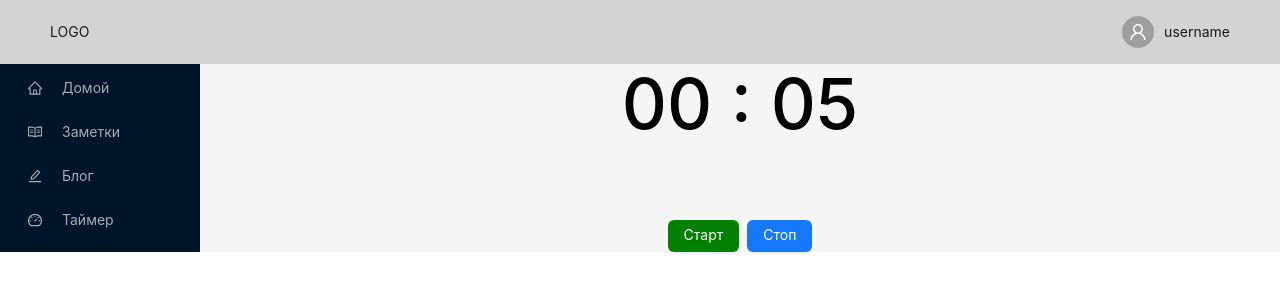
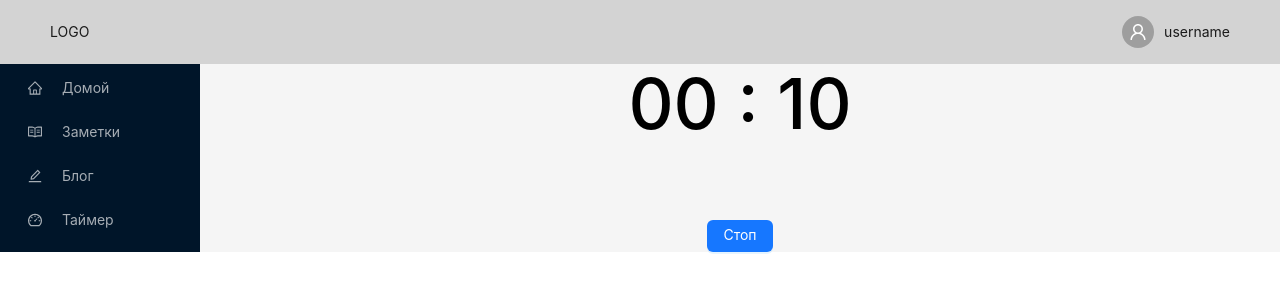
Before and after one commit to LilyMaksutova/my-react-project, a React (Create React App) app: page /timer in a window 1280 px wide. Shown: the top 300 px of the page. Built offline with nearby package versions, Linux system fonts and the light colour scheme.

Commit message:
change function timer and delete start btn

```diff
--- a/src/components/Timer.jsx
+++ b/src/components/Timer.jsx
@@ -1,19 +1,21 @@
 import React, { useEffect, useState, useRef } from 'react';
 import { Button, Space } from 'antd';
 
-function Timer({ restTimeInSecs = 10 }) {
+function Timer({ restTimeInSecs = 15 }) {
   const [seconds, setSeconds] = useState(0);
-  const deadline = Date.now() + restTimeInSecs * 1000;
   const interval = useRef(null);
   const minutes = Math.floor(seconds / 60);
 
-  const start = () => {
+  const start = (deadline) => {
+    clearInterval(interval.current);
     interval.current = setInterval(() => {
       const timeDiffInSecs = (deadline - Date.now()) / 1000;
-      setSeconds(Math.round(timeDiffInSecs));
 
       if (timeDiffInSecs < 0) {
         clearInterval(interval.current);
+        setSeconds(0);
+      } else {
+        setSeconds(Math.round(timeDiffInSecs));
       }
     }, 1000);
   };
@@ -24,7 +26,7 @@ function Timer({ restTimeInSecs = 10 }) {
 
   useEffect(() => {
     if (restTimeInSecs) {
-      start();
+      start(Date.now() + restTimeInSecs * 1000);
     }
 
     return () => clearInterval(interval.current);
@@ -48,13 +50,6 @@ function Timer({ restTimeInSecs = 10 }) {
       }`}</h1>
 
       <Space wrap>
-        <Button
-          type="primary"
-          onClick={start}
-          style={{ backgroundColor: 'green' }}
-        >
-          Старт
-        </Button>
         <Button type="primary" onClick={stop}>
           Стоп
         </Button>
```
